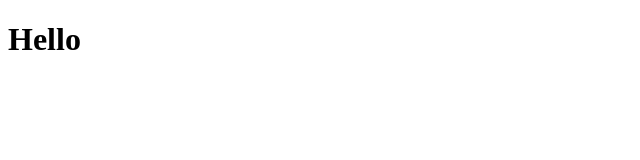
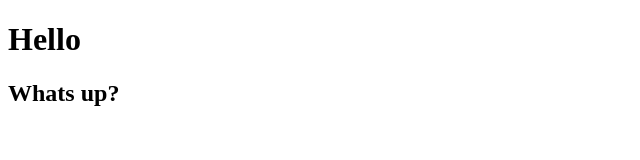
Before and after one commit to nm8778077/git-testt, a plain HTML site: page index.html in a window 1280 px wide. Shown: the whole page, without its empty margins (0-640 px from the left). Drawn offline with Linux system fonts and the light colour scheme.

Commit message:
Update index.html

```diff
--- a/index.html
+++ b/index.html
@@ -7,5 +7,6 @@
   </head>
   <body>
     <h1>Hello</h1>
+    <h2>Whats up?</h2>
   </body>
 </html>
```
